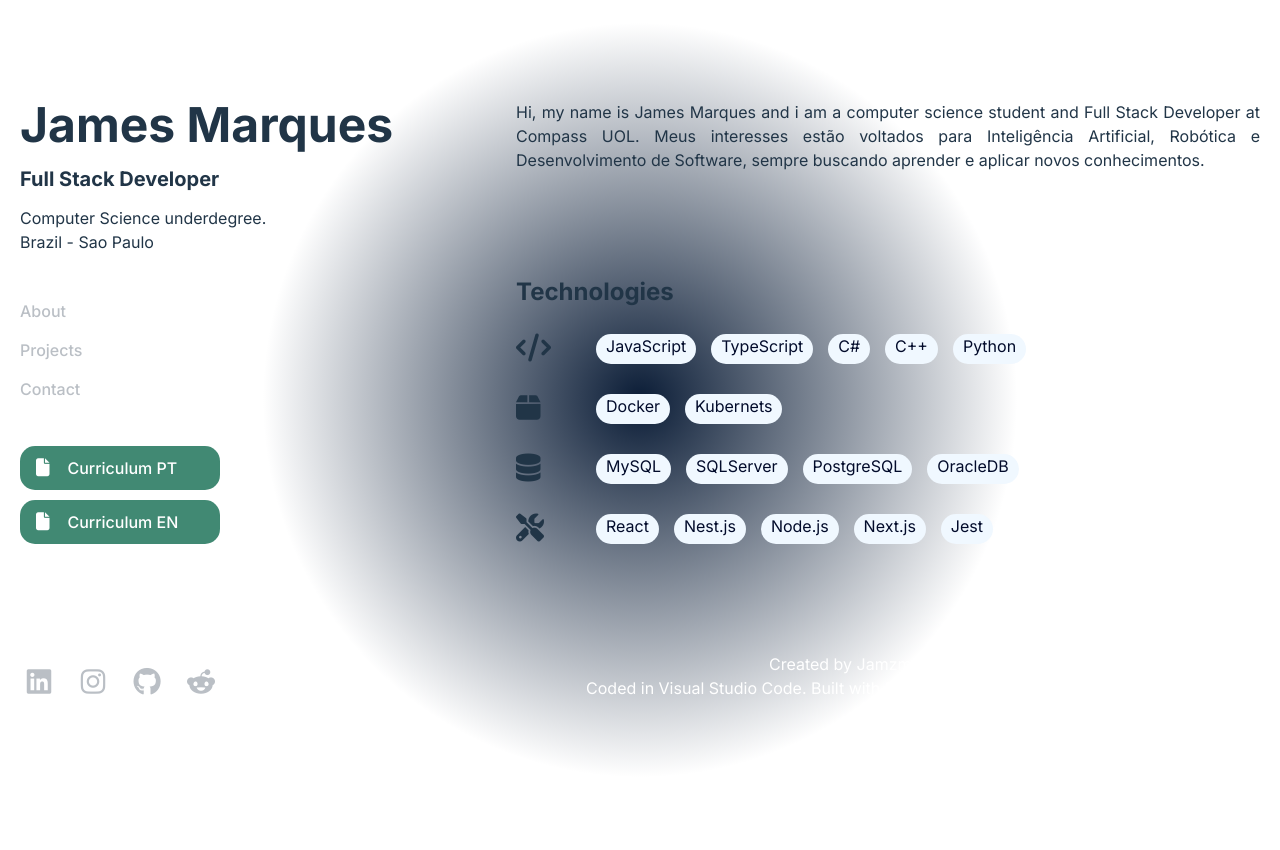
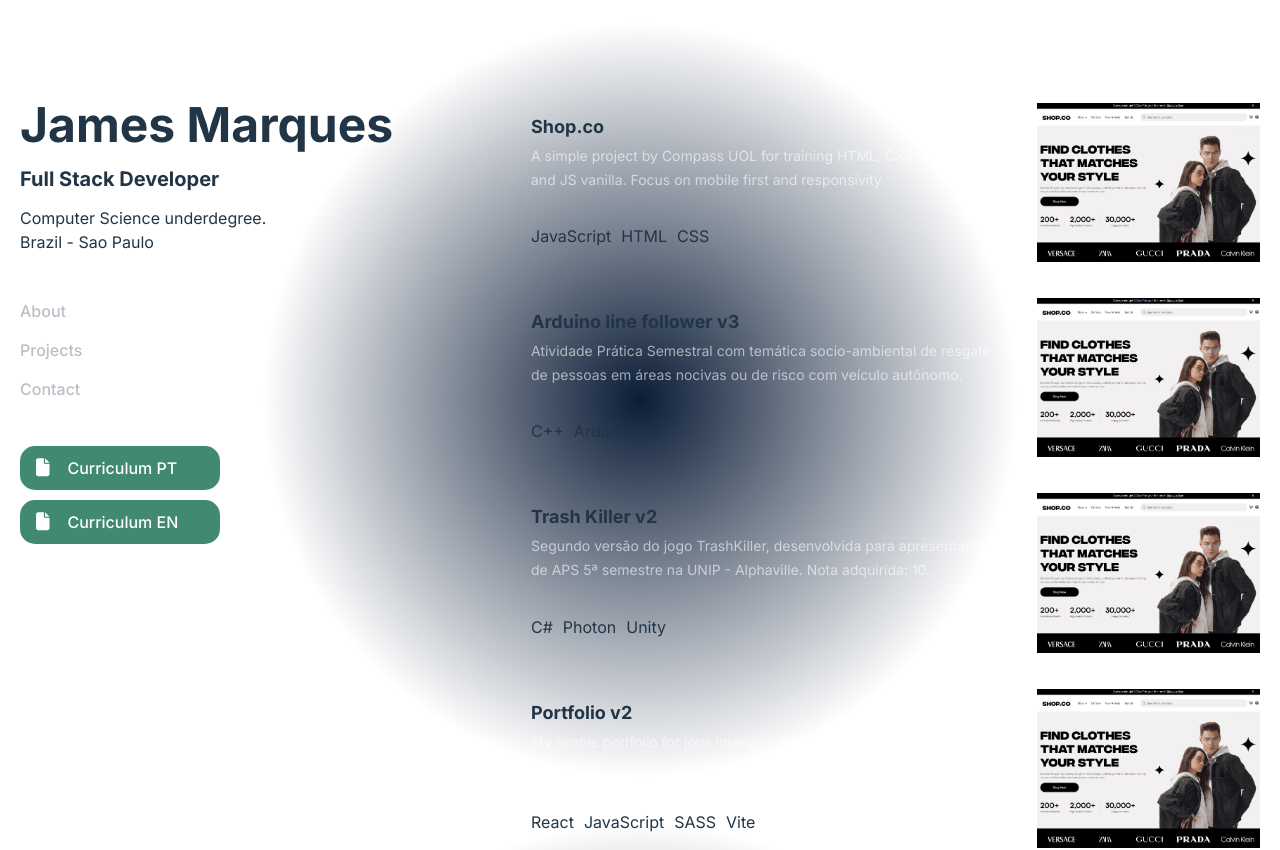
Before and after one commit to JamzMarks/Portfolio, a React (Vite) app: page /projects in a window 1280 px wide. Shown: the top 850 px of the page. Before the commit the page ends 800 px from the top, so only its background shows below. Built offline with nearby package versions, Linux system fonts and the light colour scheme; no server answers.

Commit message:
projects<feat> add projects list

```diff
--- a/index.html
+++ b/index.html
@@ -4,7 +4,7 @@
     <meta charset="UTF-8" />
     <link rel="icon" type="image/svg+xml" href="/logo.png" />
     <meta name="viewport" content="width=device-width, initial-scale=1.0" />
-    <title>James S Marques - Portfolio</title>
+    <title>James Marques - Portfolio</title>
   </head>
   <body>
     <div id="root"></div>
--- a/public/data/projects.json
+++ b/public/data/projects.json
@@ -0,0 +1,50 @@
+[
+    {
+        "id": 1,
+        "title": "Shop.co",
+        "description": "A simple project by Compass UOL for training HTML, CSS and JS vanilla. Focus on mobile first and responsivity.",
+        "link": "https://github.com/JamzMarks/CompassUOL-Desafio2",
+        "tech": [
+            "JavaScript",
+            "HTML",
+            "CSS"
+        ],
+        "image": "public/assets/images/project/shop.co.png"
+    },
+    {
+        "id": 2,
+        "title": "Arduino line follower v3",
+        "description": "Atividade Prática Semestral com temática socio-ambiental de resgate de pessoas em áreas nocivas ou de risco com veículo autônomo.",
+        "link": "https://github.com/JamzMarks/Arduino-Line-Follower",
+        "tech": [
+            "C++",
+            "Arduino"
+        ],
+        "image": "public/assets/images/project/shop.co.png"
+    },
+    {
+        "id": 3,
+        "title": "Trash Killer v2",
+        "description": "Segundo versão do jogo TrashKiller, desenvolvida para apresentação de APS 5ª semestre na UNIP - Alphaville. Nota adquirida: 10.",
+        "link": "https://github.com/JamzMarks/TrashKiller2",
+        "tech": [
+            "C#",
+            "Photon",
+            "Unity"
+        ],
+        "image": "public/assets/images/project/shop.co.png"
+    },
+    {
+        "id": 4,
+        "title": "Portfolio v2",
+        "description": "My simple portfolio for jobs interview demostration, this is the second version and soon will be upgraded for expose my works.",
+        "link": "https://github.com/JamzMarks/Portfolio",
+        "tech": [
+            "React",
+            "JavaScript",
+            "SASS",
+            "Vite"
+        ],
+        "image": "public/assets/images/project/shop.co.png"
+    }
+]
--- a/src/App.css
+++ b/src/App.css
@@ -16,7 +16,7 @@
   grid-template-rows: 1fr;
 }
 
-.content-main{
+.content-main {
   display: grid;
   grid-template-rows: 1fr auto;
   margin: 100px 0;
--- a/src/components/cards/projectCard/projectCarc.jsx
+++ b/src/components/cards/projectCard/projectCarc.jsx
@@ -1,14 +1,30 @@
 import React from "react";
+import './projectCard.scss';
 
-const ProjectCard = () => {
+const ProjectCard = (props) => {
+    const {title, description, tech, image, link} = props;
+
     return(
         <article className="projectCard">
+            <div className="info">
+                <div className="description">
+                    <h2>{title}</h2>
+                    <p>{description}</p>
+                </div>
+                <div className="tech">
+                    <ul>
+                        {tech.map((element, index) => {
+                            return(
+                                <li key={index} className="tech-item">{element}</li>
+                            )
+                        })}
+                    </ul>
+                </div>
+            </div>
             <div className="img-wrapper">
-                <img></img>
+                <img src={image} alt="Shop.co"/>
             </div>
-            <div className="info">
 
-            </div>
         </article>
     )
 }
--- /dev/null
+++ b/src/components/cards/projectCard/projectCard.scss
@@ -0,0 +1,49 @@
+
+
+.projectCard{
+    border-radius: 5px;
+    width: 100%;
+    text-align: left;
+    display: grid;
+    grid-template-columns: 70% auto;
+    transition: 0.1s ease;
+    cursor: pointer;
+    .info{
+        padding: 15px 0 0 15px;
+        display: grid;
+        gap: 15px;
+        .description{
+            display: flex;
+            flex-direction: column;
+            gap: 5px;
+            h2{
+                font-size: 18px;
+            }
+            p{
+                font-size: 14px;
+                text-wrap: balance;
+                color: #ffffff96;
+            }
+        }
+        .tech{
+            ul{
+                list-style: none;
+                display: flex;
+                gap: 10px;
+            }
+        }
+    }
+    .img-wrapper{
+        // max-width: 150px;
+        height: 100%;
+        img{
+            width: 100%;
+            height: 100%;
+            object-fit: contain;
+        }
+    }
+}
+.projectCard:hover{
+    background-color: #3688cc13; /* Azul escuro */
+    // box-shadow: rgba(255, 255, 255, 0.12) 0px 2px 4px 0px, rgba(255, 255, 255, 0.32) 0px 2px 16px 0px;
+}
--- a/src/components/infos/infos.scss
+++ b/src/components/infos/infos.scss
@@ -82,8 +82,7 @@
                 .link:hover{
                     color: white;
                     transform: scale(1.05);
-                    transform: translateX(30px);
-
+                    transform: translateX(300px);
                 }
             }
         }
--- a/src/components/pages/contact/Concomp/socials.jsx
+++ b/src/components/pages/contact/Concomp/socials.jsx
@@ -6,7 +6,7 @@
                 <div className="s_cont">
                     <div className="s_row">
                         <div className="s_title">
-                            <h3 ><i class="fa-solid fa-phone"></i>Telefone</h3>
+                            <h3 ><i className="fa-solid fa-phone"></i>Telefone</h3>
                         </div>
                         <div className="s_info">
                             <p>+55 (11) 997960-292</p>
@@ -16,7 +16,7 @@
                 <div className="s_cont">
                     <div className="s_row">
                         <div className="s_title">
-                            <h3> <i class="fa-solid fa-envelope"></i> E-mail</h3>
+                            <h3> <i className="fa-solid fa-envelope"></i> E-mail</h3>
                         </div>
                         <div className="s_info">
                             <p>jamzmarks@gmail.com</p>
--- a/src/components/pages/projects/projects.jsx
+++ b/src/components/pages/projects/projects.jsx
@@ -1,12 +1,36 @@
-import React from "react";
+import React, { useEffect, useState } from "react";
 import ProjectCard from "../../cards/projectCard/projectCarc";
+import './projects.scss';
 
 const Projects = () => {
+    const [project, setProject] = useState([]);
+
+    useEffect(() => {
+        async function getData(){
+            try {
+                const response = await fetch('public/data/projects.json')
+                if(!response.ok){
+                    throw new Error("Erro ao buscar os dados");
+                }
+                const jsonData = await response.json();
+                setProject(jsonData);
+            } catch (error) {
+                console.error("Erro ao carregar os dados:", error);
+            }
+        }
+        getData();
+    }, [])
+
     return(
         <section className="projects">
-            <ProjectCard></ProjectCard>
-            <ProjectCard></ProjectCard>
-            <ProjectCard></ProjectCard>
+            {project.map((element, index) => {
+                return (
+                    <ProjectCard
+                        key={index}
+                        {...element}
+                    />
+                )
+            })}
         </section>
     )
 }
--- a/src/components/pages/projects/projects.scss
+++ b/src/components/pages/projects/projects.scss
@@ -0,0 +1,4 @@
+.projects{
+    display: grid;
+    gap: 30px;
+}
--- a/src/components/variable.scss
+++ b/src/components/variable.scss
@@ -10,23 +10,14 @@
     box-sizing: border-box;
 }
 
-#contact, .projects{
-    @extend .section;
-}
 .divisoria{
     text-transform: uppercase;
     color: white;
     font-family: 'Orbitron', sans-serif;
     margin: 0 0 20px;
     letter-spacing:3px;
-
 }
 
-.section{
-    padding: 0 0 80px;
-    display: block;
-    box-sizing: border-box;
-}
 .lower{
     font-size: 12px;
 }
--- a/src/routes.jsx
+++ b/src/routes.jsx
@@ -13,7 +13,7 @@
         <main className="content-main">
                 <Routes>
                     <Route path="/" exact element={<Home />} />
-                    <Route path=" /projects" element={<Projects />} />
+                    <Route path="/projects" element={<Projects />} />
                     <Route path="/contact" element={<Contact />} />
                     <Route path="*" element={<Home />} />
                 </Routes>
```
Also changed, not shown: public/assets/images/project/shop.co.png (added).
